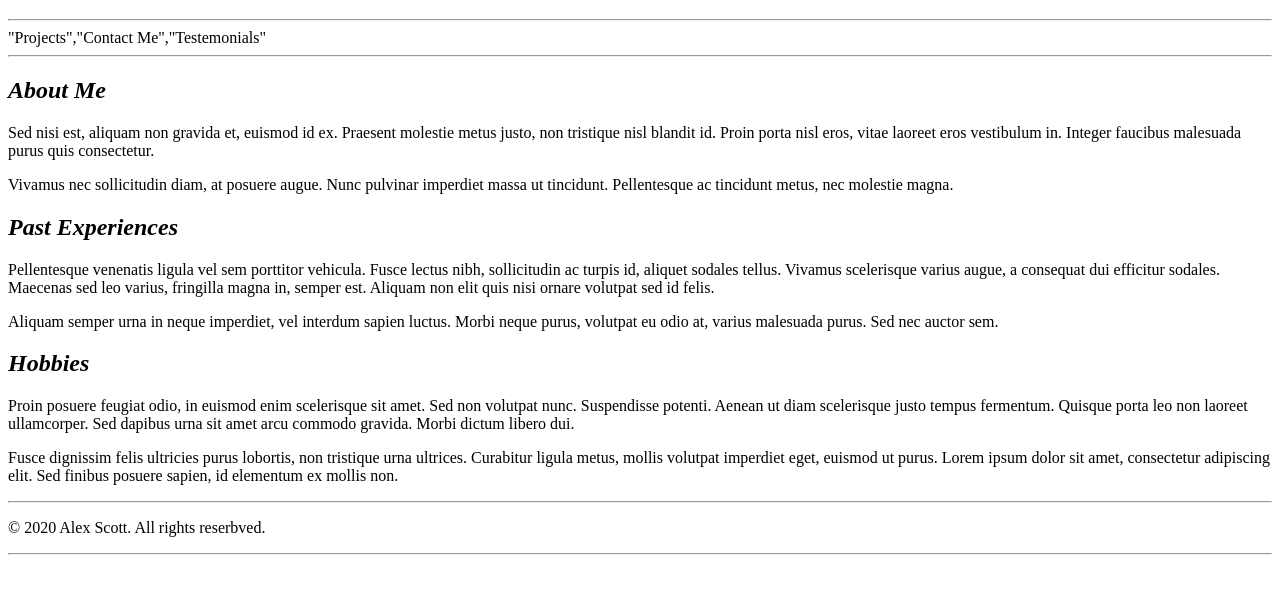
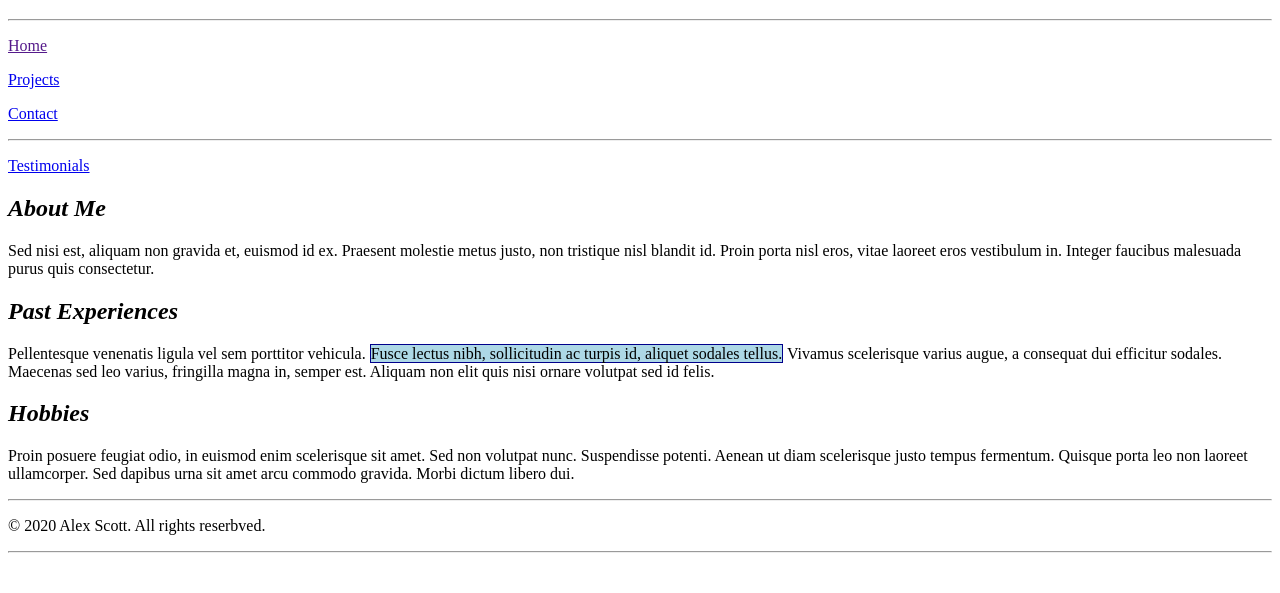
Before and after one commit to alexscott3297/IntroToWebDev, a plain HTML site: page Classwork/portfolio/Index.html in a window 1280 px wide. Shown: the part 61-654 px from the top of the page. Drawn offline with Linux system fonts and the light colour scheme.

Commit message:
added links to the project

```diff
--- a/Classwork/portfolio/Index.html
+++ b/Classwork/portfolio/Index.html
@@ -11,27 +11,32 @@ Most recent revision:
     <body>
 
         <h1>Portfolio for Alex Scott</h1>
+            <nav>
+                <hr />
+                    <p><a href="">Home</a></p>
+                    <p><a href="projects.html">Projects</a></p>
+                    <p><a href="contact.html">Contact</a></p>
+                    <hr />
+                    <p><a href="testimonials.html">Testimonials</a></p>
+            </nav>
 
-        <hr />
-            <nav>"Projects","Contact Me","Testemonials"</nav>
-        <hr />
         <section>
             <article>
                 <h2><em>About Me</em></h2>
                     <p>Sed nisi est, aliquam non gravida et, euismod id ex. Praesent molestie metus justo, non tristique nisl blandit id. Proin porta nisl eros, vitae laoreet eros vestibulum in. Integer faucibus malesuada purus quis consectetur.</p>
-                    <p>Vivamus nec sollicitudin diam, at posuere augue. Nunc pulvinar imperdiet massa ut tincidunt. Pellentesque ac tincidunt metus, nec molestie magna.</p>
             </article>
+
             <article>
                 <h2><em>Past Experiences</em></h2>
-                    <p>Pellentesque venenatis ligula vel sem porttitor vehicula. Fusce lectus nibh, sollicitudin ac turpis id, aliquet sodales tellus. Vivamus scelerisque varius augue, a consequat dui efficitur sodales. Maecenas sed leo varius, fringilla magna in, semper est. Aliquam non elit quis nisi ornare volutpat sed id felis.</p>
-                    <p>Aliquam semper urna in neque imperdiet, vel interdum sapien luctus. Morbi neque purus, volutpat eu odio at, varius malesuada purus. Sed nec auctor sem.</p>
+                    <p>Pellentesque venenatis ligula vel sem porttitor vehicula. <span style="background-color: lightblue; border: thin solid darkblue;">Fusce lectus nibh, sollicitudin ac turpis id, aliquet sodales tellus.</span> Vivamus scelerisque varius augue, a consequat dui efficitur sodales. Maecenas sed leo varius, fringilla magna in, semper est. Aliquam non elit quis nisi ornare volutpat sed id felis.</p>
+
             </article>
             <article>
                     <h2><em>Hobbies</em></h2>
                         <p>Proin posuere feugiat odio, in euismod enim scelerisque sit amet. Sed non volutpat nunc. Suspendisse potenti. Aenean ut diam scelerisque justo tempus fermentum. Quisque porta leo non laoreet ullamcorper. Sed dapibus urna sit amet arcu commodo gravida. Morbi dictum libero dui. </p>
-                        <p>Fusce dignissim felis ultricies purus lobortis, non tristique urna ultrices. Curabitur ligula metus, mollis volutpat imperdiet eget, euismod ut purus. Lorem ipsum dolor sit amet, consectetur adipiscing elit. Sed finibus posuere sapien, id elementum ex mollis non.</p>
+
             </article>
-    <hr />
+        <hr />
         </section>
             <footer>
                 <p>&copy; 2020 Alex Scott. All rights reserbved.</p>
```
Also changed, not shown: Classwork/portfolio/contact.html (added, +26 -0 lines), Classwork/portfolio/projects.html (added, +26 -0 lines), Classwork/portfolio/testimonials.html (added, +26 -0 lines).
